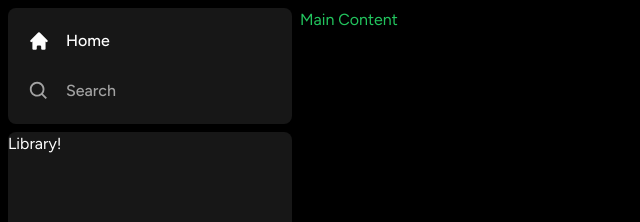
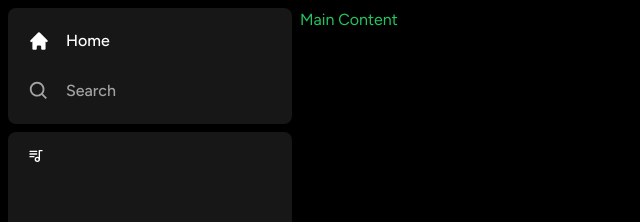
Before and after one commit to CharlesDobsonJr/spotify-clone, a Next.js app: page / in a window 1280 px wide. Shown: the top 222 px of the page, without its empty margins (0-640 px from the left). Built offline with nearby package versions, Linux system fonts and the light colour scheme.

Commit message:
Added icon for the playlist.

```diff
--- a/components/Library.tsx
+++ b/components/Library.tsx
@@ -1,9 +1,30 @@
 "use client";
+
+import { TbPlaylist } from "react-icons/tb";
 
 const Library = () => {
     return (
-        <div>
-            Library!
+        <div className="flex flex-col">
+            <div
+                className="
+                    flex
+                    items-center
+                    justify-between
+                    px-5
+                    pt-4
+                    "
+                >
+                    <div className="
+                        inline-flex
+                        items-center
+                        gap-x-2
+                        "
+                    >
+                        <TbPlaylist />
+
+                    </div>
+
+            </div>
         </div>
       );
 }
```
